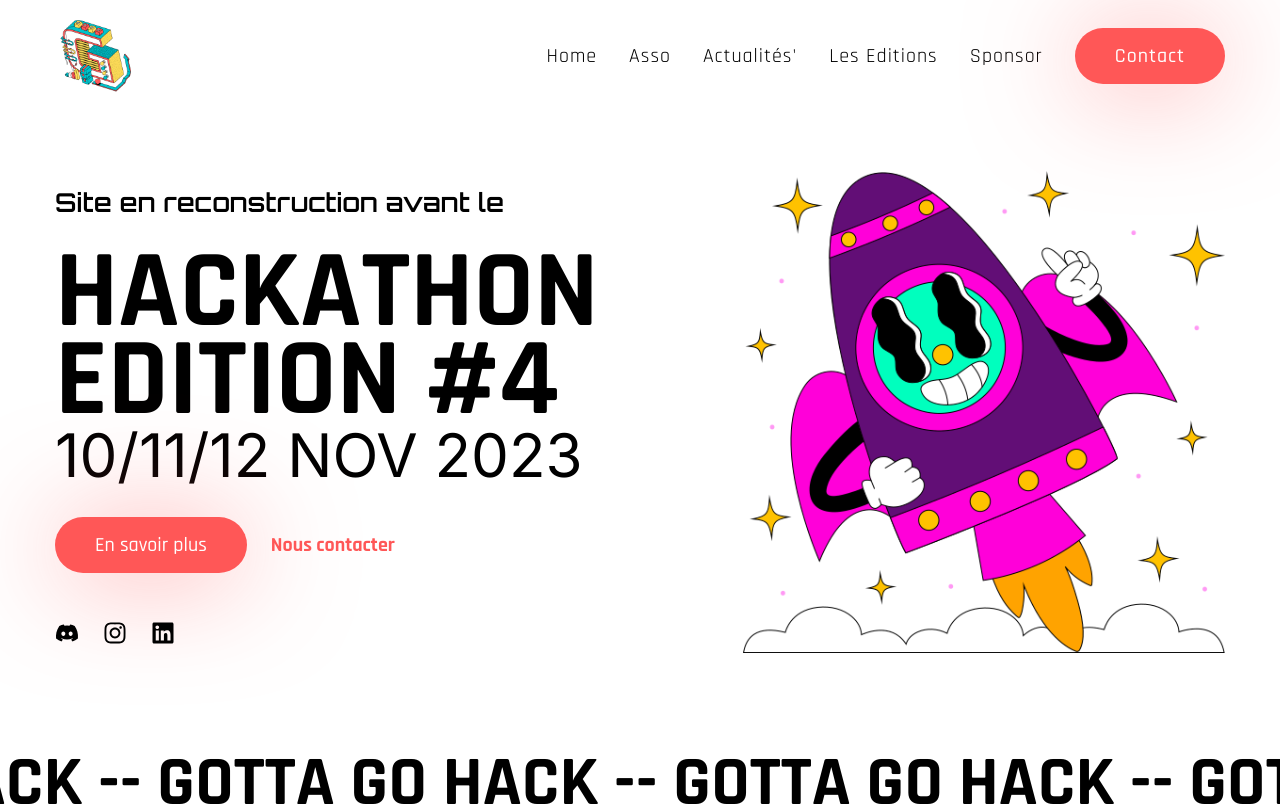
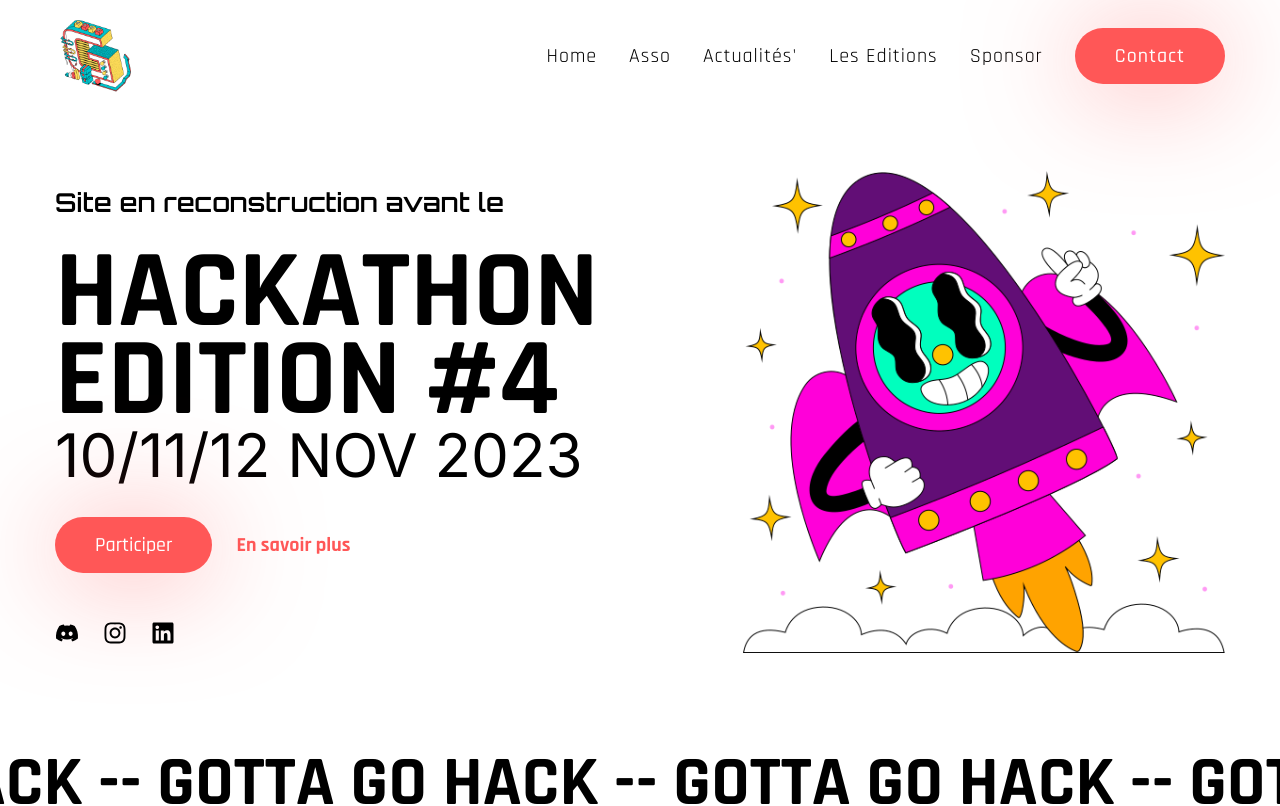
Before and after one commit to jeannemorin/ggh-website-rebuild, a React (Create React App) app: page / in a window 1280 px wide. Shown: the top 806 px of the page. Built offline with nearby package versions, Linux system fonts and the light colour scheme; a web font is replaced by a local one.

Commit message:
Update for hackathon ticketery link from home page

```diff
--- a/src/components/Launching.js
+++ b/src/components/Launching.js
@@ -59,12 +59,12 @@ const Banner = () => {
             items-center mb-12 mx-auto lg:mx-0'
             >
 
+            <Link to='https://www.helloasso.com/associations/gotta-go-hack/evenements/hackathon-gotta-go-hack-edition-2-2' activeClass='active'
+              smooth={true}
+              spy={true} ><button className='btn btn-lg'>Participer</button></Link>
             <Link to='about' activeClass='active'
               smooth={true}
-              spy={true} ><button className='btn btn-lg'>En savoir plus</button></Link>
-            <Link to='contact' activeClass='active'
-              smooth={true}
-              spy={true} className='text-gradient btn-link cursor-pointer text-[20px]'>Nous contacter</Link>
+              spy={true} className='text-gradient btn-link cursor-pointer text-[20px]'>En savoir plus</Link>
         </motion.div>
 
         {/* socials*/}
```
